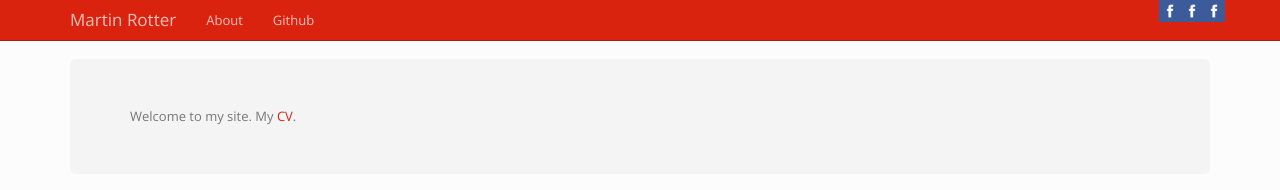
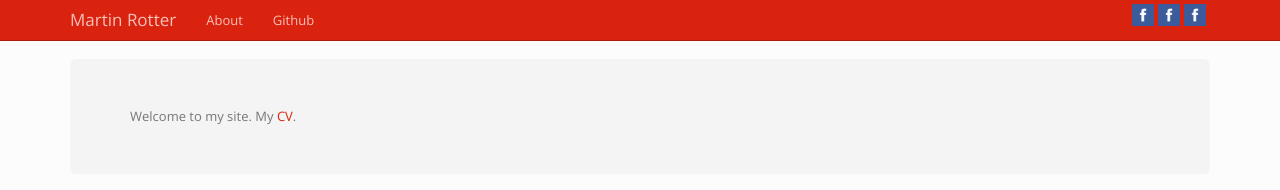
Before and after one commit to martinrotter/martinrotter.github.io, a Jekyll site: the page built from index.html, in a window 1280 px wide. Shown: the top 190 px of the page. Built offline with Jekyll 4.4.1, drawn with Linux system fonts in a browser that asks for light colours.

Commit message:
Brands test.

```diff
--- a/_includes/header.html
+++ b/_includes/header.html
@@ -21,9 +21,9 @@
           {% endfor %}
         </ul>
 
-        <a class="navbar-right" href=""><img width="22" height="22" src="/images/icons/facebook.png"></a>
-        <a class="navbar-right" href=""><img width="22" height="22" src="/images/icons/facebook.png"></a>
-        <a class="navbar-right" href=""><img width="22" height="22" src="/images/icons/facebook.png"></a>
+        <a class="navbar-right navbar-contact" href=""><img width="22" height="22" src="/images/icons/facebook.png"></a>
+        <a class="navbar-right navbar-contact" href=""><img width="22" height="22" src="/images/icons/facebook.png"></a>
+        <a class="navbar-right navbar-contact" href=""><img width="22" height="22" src="/images/icons/facebook.png"></a>
       </div>
   </div>
 </div>
--- a/css/style.css
+++ b/css/style.css
@@ -21,3 +21,7 @@
 .footer .container  {
   margin-top: 6px;
 }
+
+.navbar-contact {
+  margin: 4px;
+}
```
